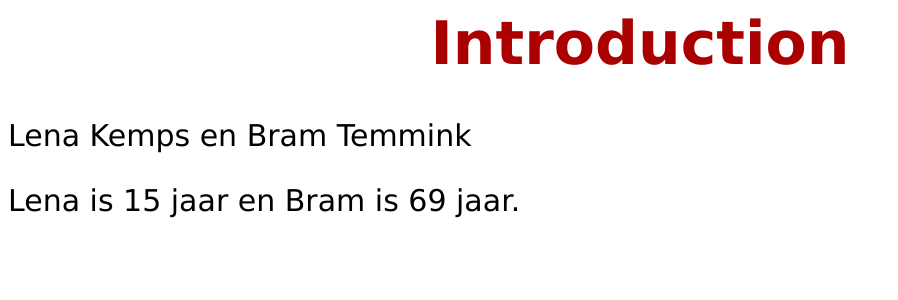
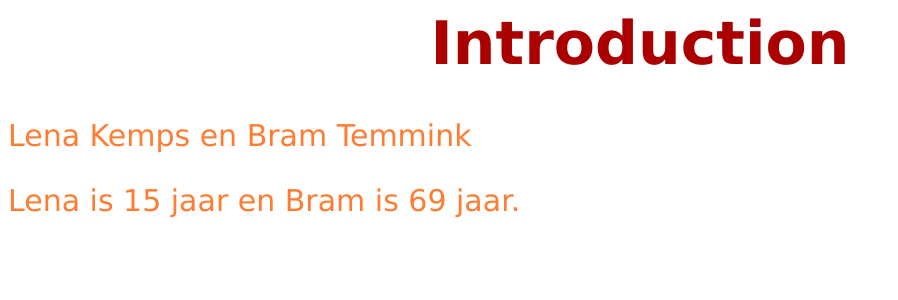
Before and after one commit to Bammmmmm/Bamm, an Angular app: page / in a window 1280 px wide. Shown: the top 300 px of the page, without its empty margins (0-898 px from the left). Built offline with nearby package versions, Linux system fonts and the light colour scheme.

Commit message:
1 file modified

```diff
--- a/src/app/app.component.css
+++ b/src/app/app.component.css
@@ -10,6 +10,7 @@ h1 {
 }
 
 p {
+  color: rgb(255, 125, 50);
   font-family: verdana;
   font-size: 30px;
 }
```
